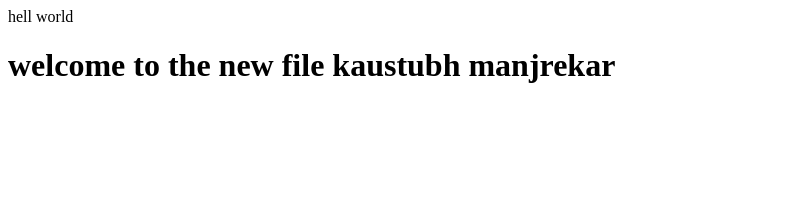
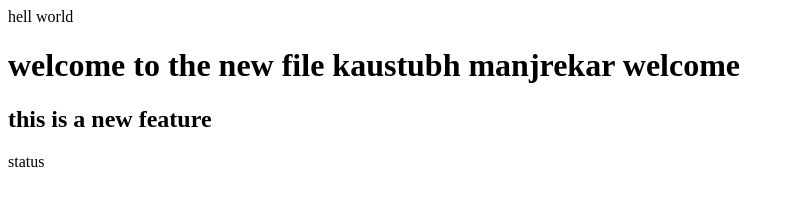
Before and after one commit to coscube98/test-, a plain HTML site: page index.html in a window 1280 px wide. Shown: the whole page, without its empty margins (0-795 px from the left). Drawn offline with Linux system fonts and the light colour scheme.

Commit message:
add new feature

```diff
--- a/index.html
+++ b/index.html
@@ -1,2 +1,6 @@
 <p>hell world<p>
-<h1>welcome to the new file kaustubh manjrekar </h1>
+<h1>welcome to the new file kaustubh manjrekar welcome</h1>
+
+<h2>this is a new feature</h2>
+
+status
```
